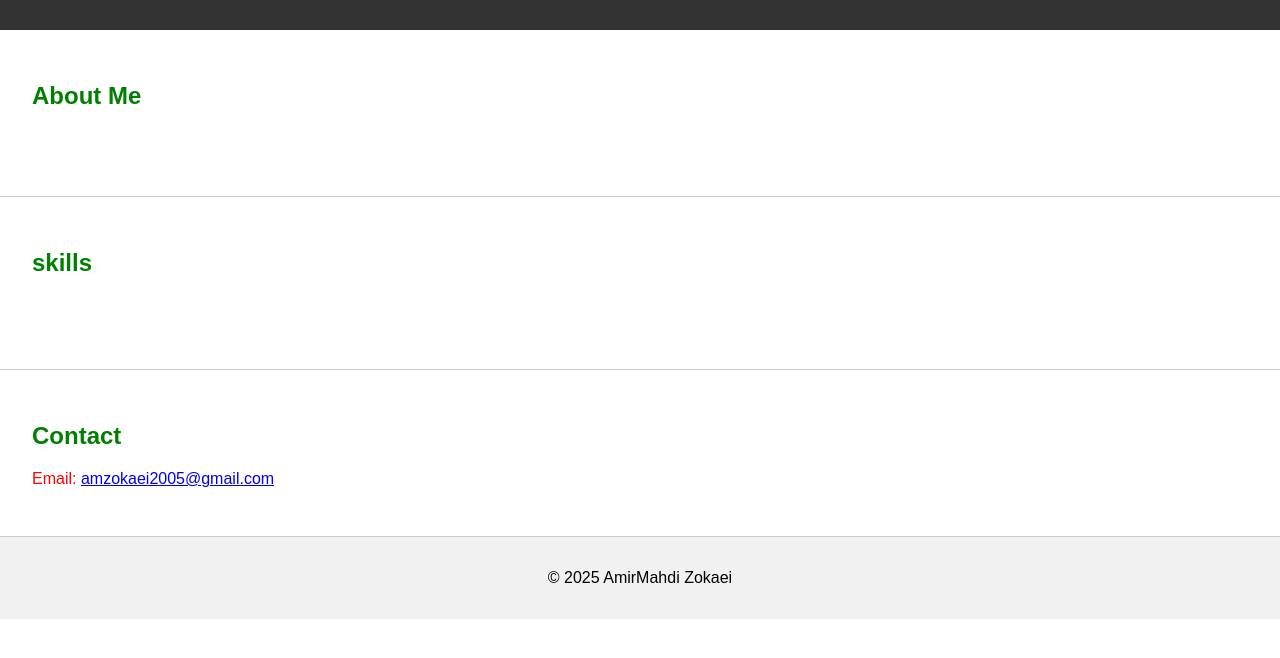
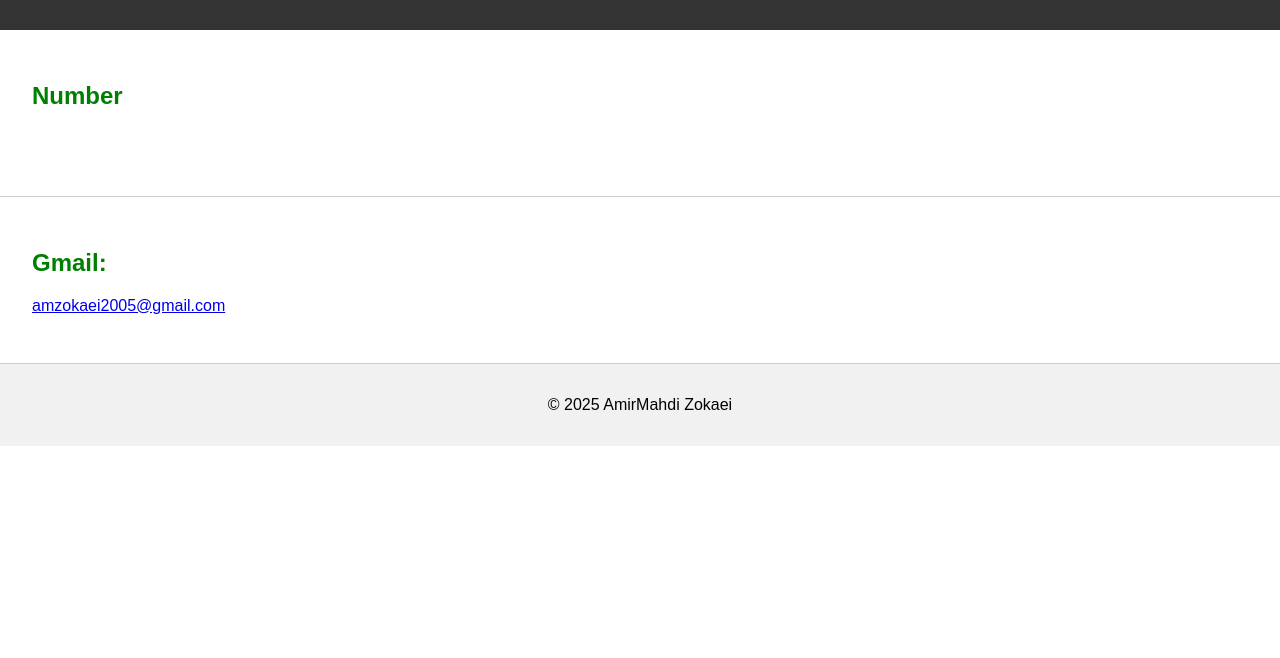
Before and after one commit to AmirMZ05/contact.html, a plain HTML site: page index.html in a window 1280 px wide. Shown: the part 116-774 px from the top of the page. Drawn offline with Linux system fonts and the light colour scheme.

Commit message:
Update index.html

```diff
--- a/index.html
+++ b/index.html
@@ -23,19 +23,13 @@ body {
         </nav>
     </header>
     <section id="about">
-        <h2 style="color:green;">About Me</h2>
-        <p style="color:white;">Born in Iran (2005) , 19 years old , University (CE) student , resume...</p>
+        <h2 style="color:green;">Number</h2>
+        <p style="color:white;">555-4754875621</p>
     </section>
-    <section id="projects">
-        <h2 style="color:green;">skills</h2>
-        <div class="project">
-            <h3 style="color:white;">able to code with c,c++ and python language; able to work with word, exel, powerpoint; computer assembeling ; and...</h3>
-        </div>
-        <!-- Add more projects as needed -->
-    </section>
+
     <section id="contact">
-        <h2 style="color:green;">Contact</h2>
-        <p style="color:red;">Email: <a href="mailto:amzokaei2005@gmail.com">amzokaei2005@gmail.com</a></p>
+        <h2 style="color:green;">Gmail:</h2>
+        <p style="color:red;"><a href="mailto:amzokaei2005@gmail.com">amzokaei2005@gmail.com</a></p>
     </section>
     <footer>
         <p>&copy; 2025 AmirMahdi Zokaei</p>
```
